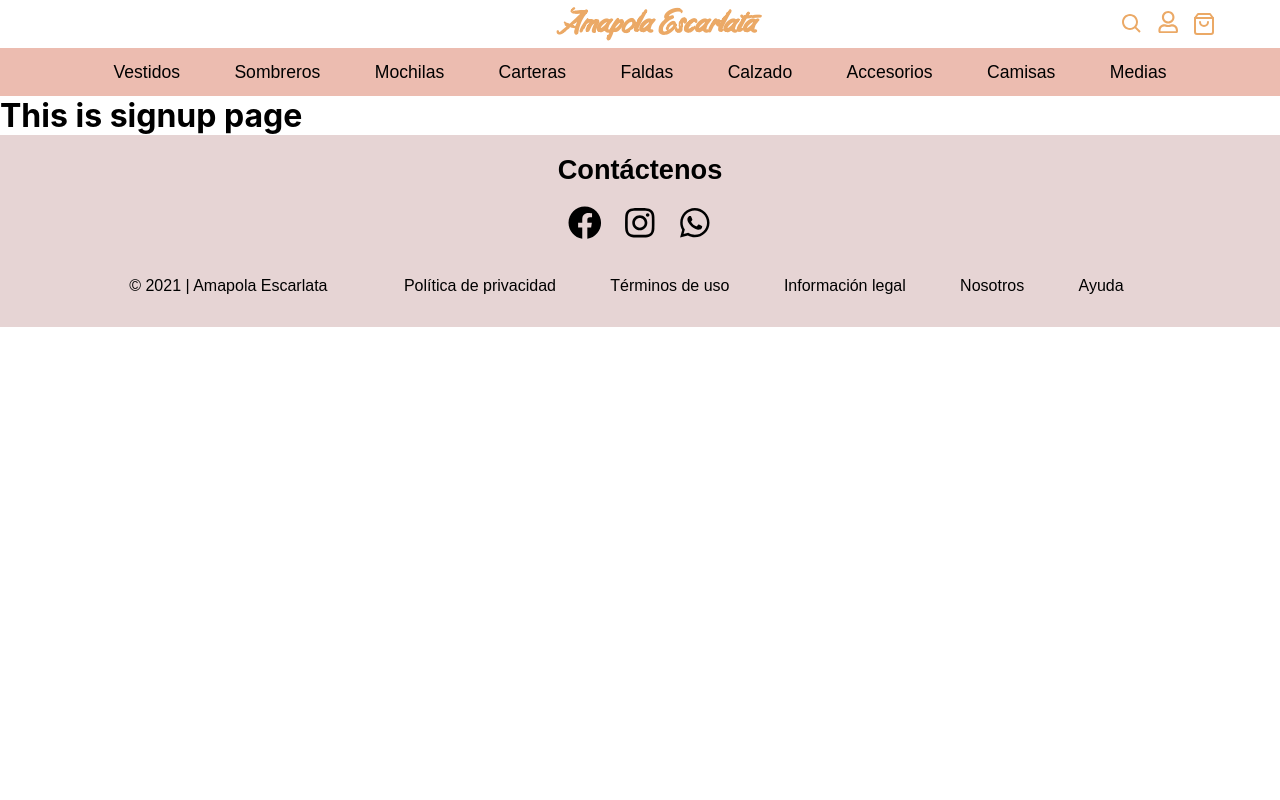
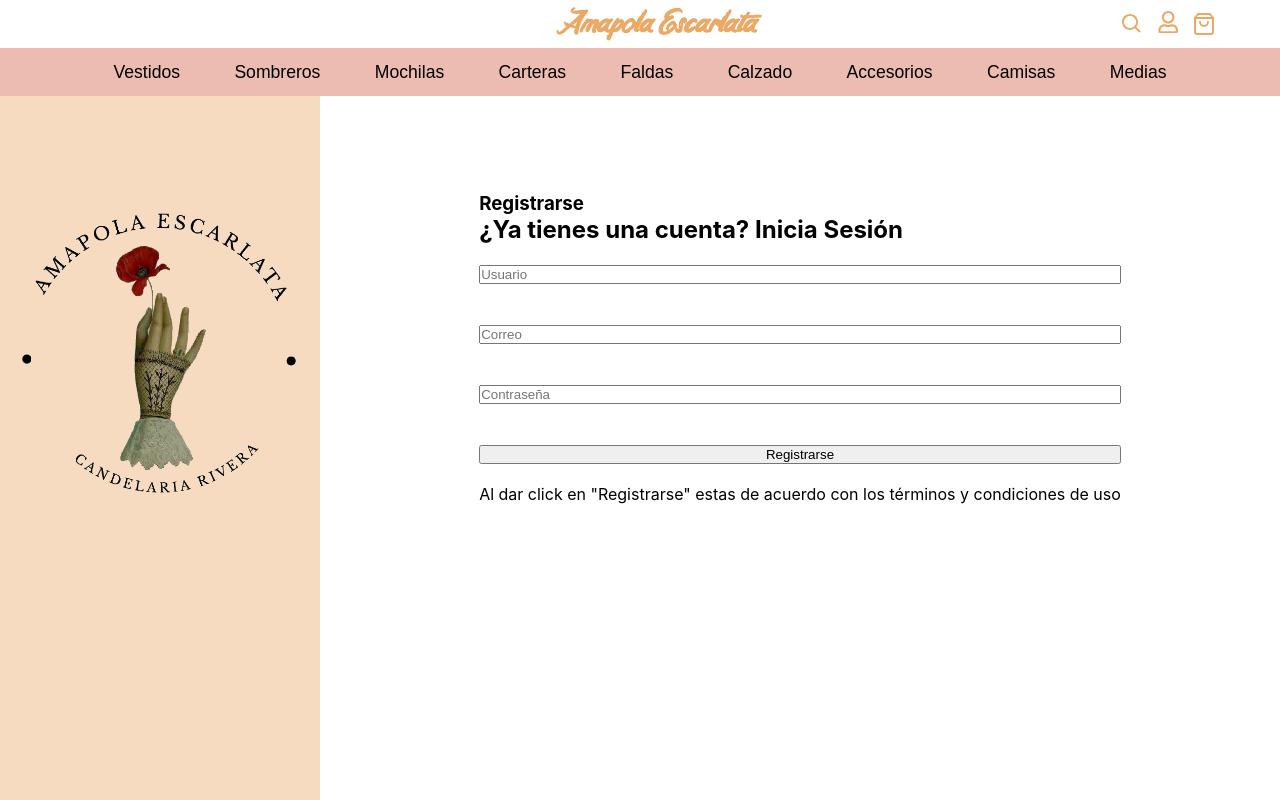
Before and after one commit to socratespalma/react-ecomm-frontend, a React (Create React App) app: page /signup in a window 1280 px wide. Shown: the top 800 px of the page. Built offline with nearby package versions, Linux system fonts and the light colour scheme; a web font is replaced by a local one.

Commit message:
agregando cambios de signup y sidepanel

```diff
--- a/src/components/SidePanel.js
+++ b/src/components/SidePanel.js
@@ -3,8 +3,12 @@ import React from "react";
 export default function SidePanel() {
   return (
     <div className="main-sidepanel">
-      <figure>
-        <img src={require("../assets/images/Logo.png").default} alt="logo" />
+      <figure className="main-sidepanel__imgcontainer">
+        <img
+          src={require("../assets/logos/Brand_logo.png").default}
+          className="main-sidepanel__img"
+          alt="logo"
+        />
       </figure>
     </div>
   );
--- a/src/styles/layout/_index.scss
+++ b/src/styles/layout/_index.scss
@@ -1,4 +1,5 @@
 @forward "header-navbar";
 @forward "header";
+@forward "sidepanel";
 @forward "footer-navbar";
 @forward "footer";
--- /dev/null
+++ b/src/styles/layout/_sidepanel.scss
@@ -0,0 +1,16 @@
+@use "../abstracts/index" as abs;
+
+.main-sidepanel {
+  background-color: abs.$beige;
+  width: 20rem;
+  height: 100vh;
+  padding: 7rem 1rem;
+
+  &__imgcontainer {
+    width: 18rem;
+  }
+
+  &__img {
+    width: 100%;
+  }
+}
--- a/src/styles/pages/_index.scss
+++ b/src/styles/pages/_index.scss
@@ -1 +1,2 @@
 @forward "home";
+@forward "signup";
--- /dev/null
+++ b/src/styles/pages/_signup.scss
@@ -0,0 +1,14 @@
+.main-signup-section {
+  display: flex;
+}
+
+.signup-section {
+  margin: 6rem auto 0;
+
+  &__form {
+    display: flex;
+    flex-direction: column;
+    height: 15rem;
+    justify-content: space-around;
+  }
+}
--- a/src/views/auth/Signup.js
+++ b/src/views/auth/Signup.js
@@ -1,12 +1,29 @@
 import React from "react";
 import Footer from "../../components/Footer";
 import Header from "../../components/Header";
+import SidePanel from "../../components/SidePanel";
 
 const Signup = () => {
   return (
     <main className="trick">
       <Header />
-      <h1>This is signup page</h1>
+      <section className="main-signup-section">
+        <SidePanel />
+        <section className="signup-section">
+          <h1>Registrarse</h1>
+          <h2>¿Ya tienes una cuenta? Inicia Sesión</h2>
+          <div className="signup-section__form">
+            <input type="text" placeholder="Usuario" />
+            <input type="email" placeholder="Correo" />
+            <input type="password" placeholder="Contraseña" />
+            <button>Registrarse</button>
+          </div>
+          <p>
+            Al dar click en "Registrarse" estas de acuerdo con los términos y
+            condiciones de uso
+          </p>
+        </section>
+      </section>
       <Footer />
     </main>
   );
```
